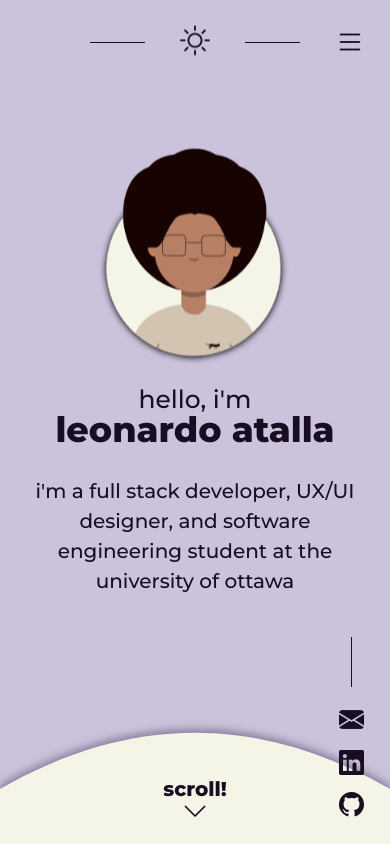
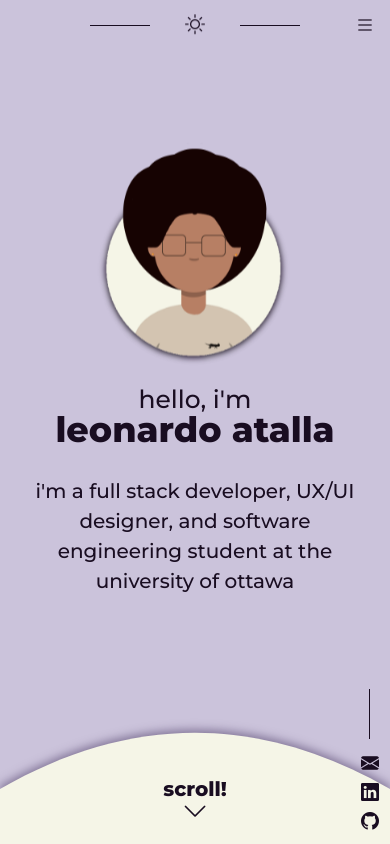
Before and after one commit to atallaL/portfolio-website, a React (Create React App) app: page / in a window 390 px wide. Built offline with nearby package versions, Linux system fonts and the light colour scheme.

Commit message:
made nav more responsive

```diff
--- a/src/components/Sidebar.css
+++ b/src/components/Sidebar.css
@@ -119,8 +119,33 @@
     }
 }
 
-/* responsive */
-@media only screen and (max-width: 768px) {
+/* responsiveness */
+
+@media only screen and (max-width: 992px) {
+    .sideLogos i {
+        font-size: 22px;
+    }
+
+    .sideLogos {
+        margin-top: 2px;
+    }
+
+    .globalSideNav{
+        bottom: 17px;
+        right: 20px;
+    }
+}
+
+@media only screen and (max-width: 786px){
+    .globalSideNav{
+        bottom: 8px;
+        right: 10px;
+    }
+
+    .sideLogos i {
+        font-size: 18px;
+    }
+
     .sideVertLine {
         height:50px !important;
         transition: height 1.1s ease 0.25s;
@@ -129,5 +154,4 @@
     .sideVertLine.active {
         height:160px !important;
     }
-
 }
--- a/src/components/Topbar.css
+++ b/src/components/Topbar.css
@@ -67,3 +67,38 @@
         transform: translateY(-5%);
     }
 }
+
+/* responsiveness */
+@media only screen and (max-width: 1200px) {
+    .globalTopNav{
+        top:15px;
+    }
+
+    .globalTopMenu, .globalTopMoon {
+        font-size: 27px;
+    }
+}
+
+@media only screen and (max-width: 992px) {
+    .globalTopMenu, .globalTopMoon {
+        font-size: 24px;
+    }
+
+    .globalTopMenu {
+        right: 25px;
+    }
+}
+
+@media only screen and (max-width: 786px){
+    .globalTopNav{
+        top:10px;
+    }
+
+    .globalTopMenu, .globalTopMoon {
+        font-size: 20px;
+    }
+
+    .globalTopMenu {
+        right: 15px;
+    }
+}
```
